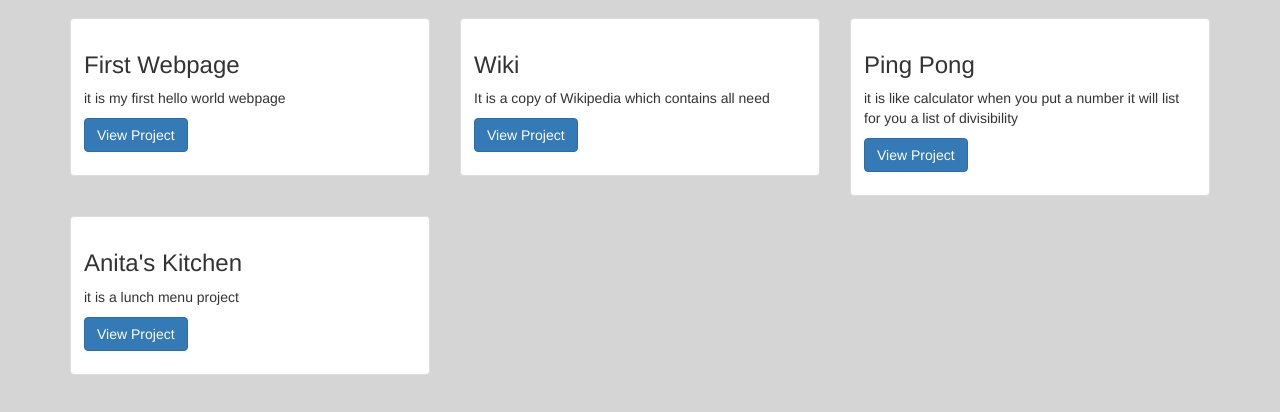
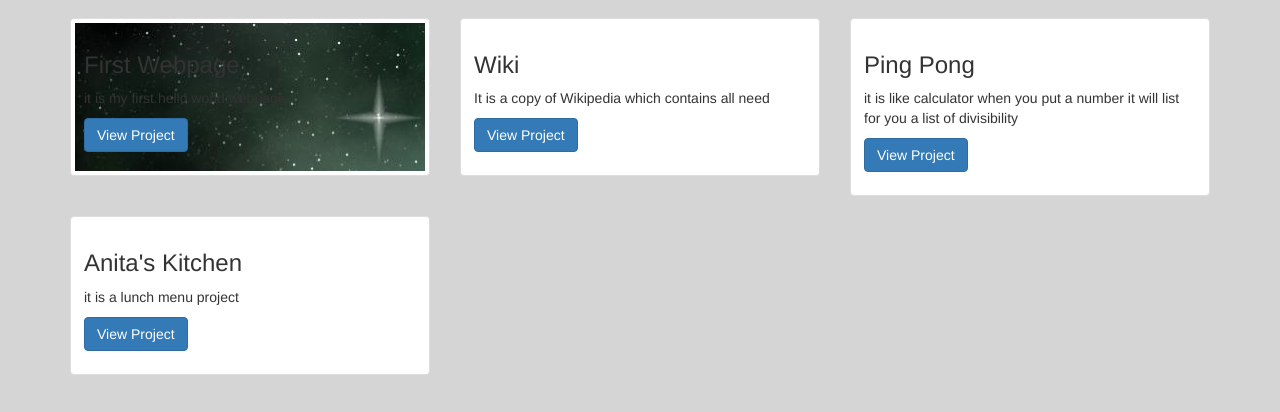
Before and after one commit to ebruh/Folio, a plain HTML site: page projects.html in a window 1280 px wide. Shown: the part 54-466 px from the top of the page. Drawn offline with Linux system fonts and the light colour scheme.

Commit message:
deploying

```diff
--- a/css/contact.css
+++ b/css/contact.css
@@ -158,7 +158,7 @@
 		padding: 10px 35px;
 	}
 
-}
+
 
 @media (max-width: 800px) {
 
--- a/css/styles.css
+++ b/css/styles.css
@@ -3,6 +3,7 @@ body{
 }
 .ibra {
     background-image: url("../img/header.jpg");
+    background-attachment: fixed;
     background-repeat: no-repeat;
     background-size: cover;
     color: white;
@@ -10,6 +11,10 @@ body{
     background-position: center;
 }
 
+.caption1{
+    background-image: url('../img/jj.jpg');
+    color: white;
+}
 
 /* ul {
     list-style-type: none;
--- a/projects.html
+++ b/projects.html
@@ -69,7 +69,7 @@
 
             <div class="col-sm-6 col-md-4">
                 <div class="thumbnail">
-                    <div class="caption">
+                    <div class="caption caption1">
                         <h3>First Webpage</h3>
                         <p>it is my first hello world webpage</p>
                         <p>
```
Also changed, not shown: img/jj.jpg (added).
